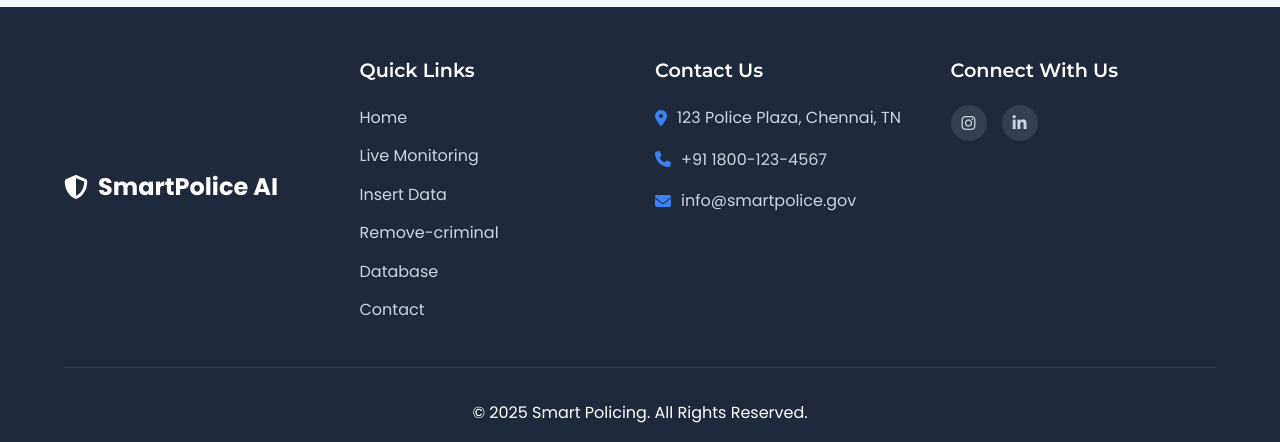
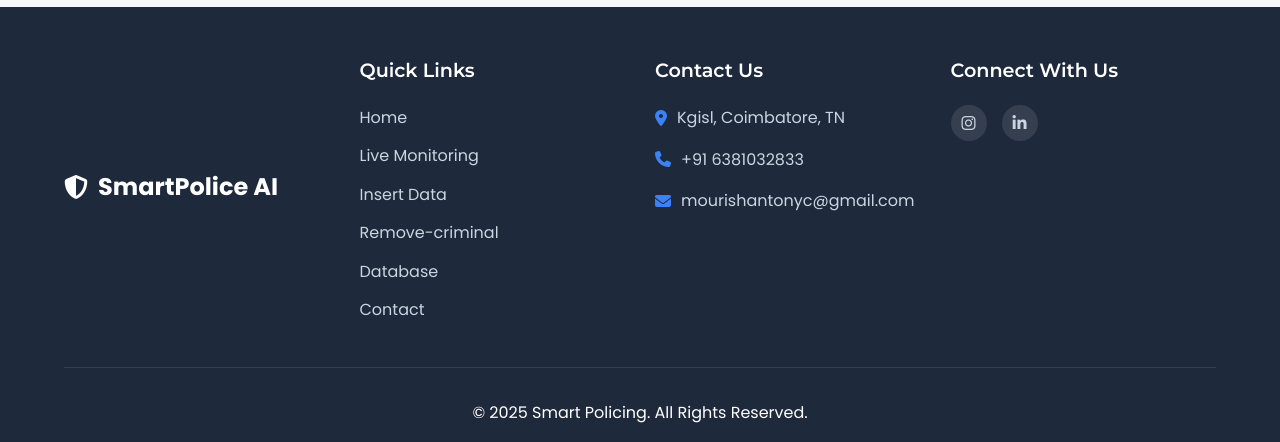
Before and after one commit to mourishantony/Code-crusaders, a Flask app: page /contact in a window 1280 px wide. Shown: the part 1578-2020 px from the top of the page. Run offline with Flask 3, Linux system fonts and the light colour scheme; parts of the project's set-up code (start-up, migrations or seed data) failed here and were passed over.

Commit message:
simple change in my contact

```diff
--- a/templates/contact.html
+++ b/templates/contact.html
@@ -210,9 +210,9 @@
             </div>
             <div class="footer-contact">
                 <h3>Contact Us</h3>
-                <p><i class="fas fa-map-marker-alt"></i> 123 Police Plaza, Chennai, TN</p>
-                <p><i class="fas fa-phone"></i> +91 1800-123-4567</p>
-                <p><i class="fas fa-envelope"></i> info@smartpolice.gov</p>
+                <p><i class="fas fa-map-marker-alt"></i> Kgisl, Coimbatore, TN</p>
+                <p><i class="fas fa-phone"></i> +91 6381032833</p>
+                <p><i class="fas fa-envelope"></i> mourishantonyc@gmail.com</p>
             </div>
             <div class="footer-social">
                 <h3>Connect With Us</h3>
```
